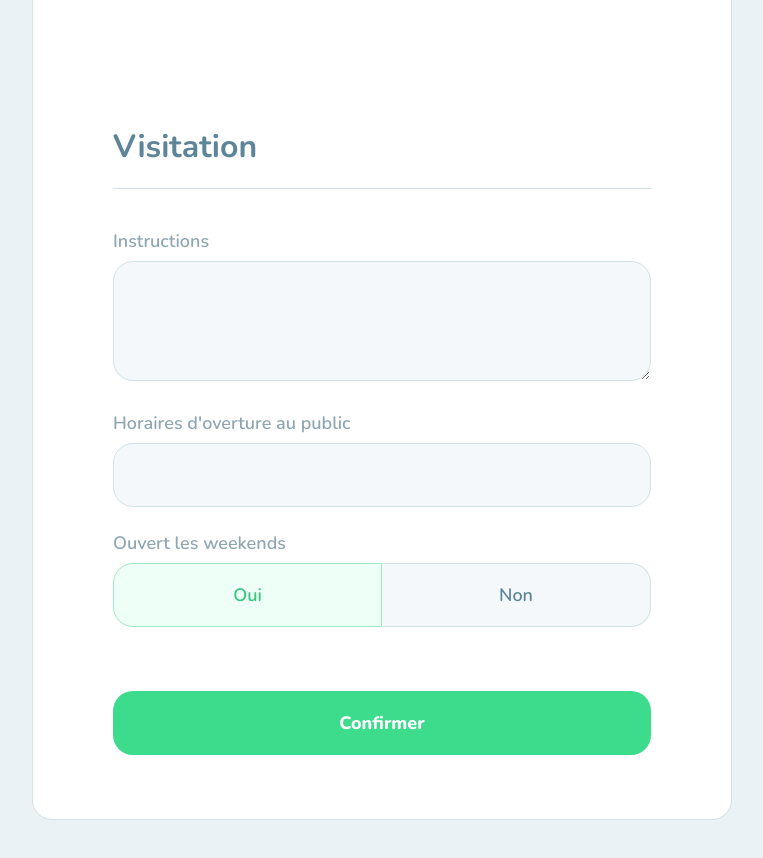
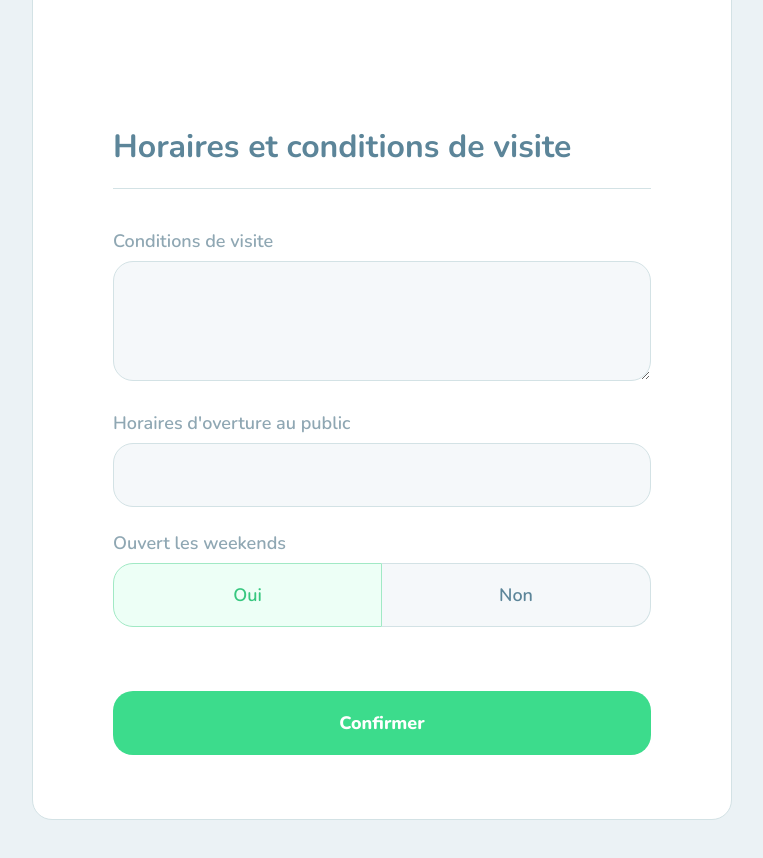
Before and after one commit to Kastrupf/webhappy, a React (Create React App) app: page /foyers/create in a window 1280 px wide. Shown: the part 1000-1858 px from the top of the page, without its empty margins (258-1021 px from the left). Built offline with nearby package versions, Linux system fonts and the light colour scheme.

Commit message:
correction labels

```diff
--- a/src/pages/CreateFoyer.tsx
+++ b/src/pages/CreateFoyer.tsx
@@ -145,10 +145,10 @@ export default function FoyerMap() {
           </fieldset>
 
           <fieldset>
-            <legend>Visitation</legend>
+            <legend>Horaires et conditions de visite</legend>
 
             <div className="input-block">
-              <label htmlFor="instructions">Instructions</label>
+              <label htmlFor="instructions">Conditions de visite</label>
               <textarea
                 id="instructions"
                 value={instructions}
```
